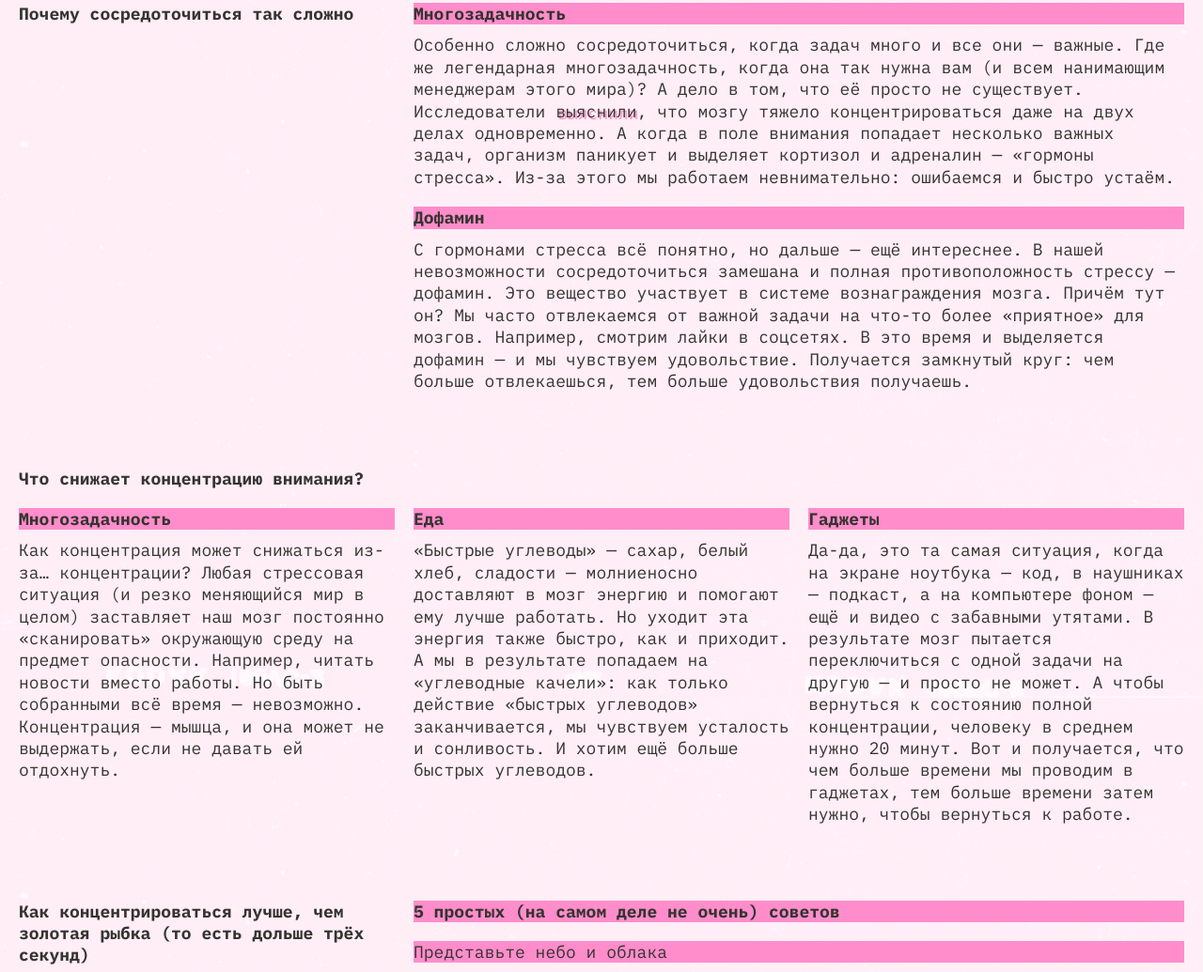
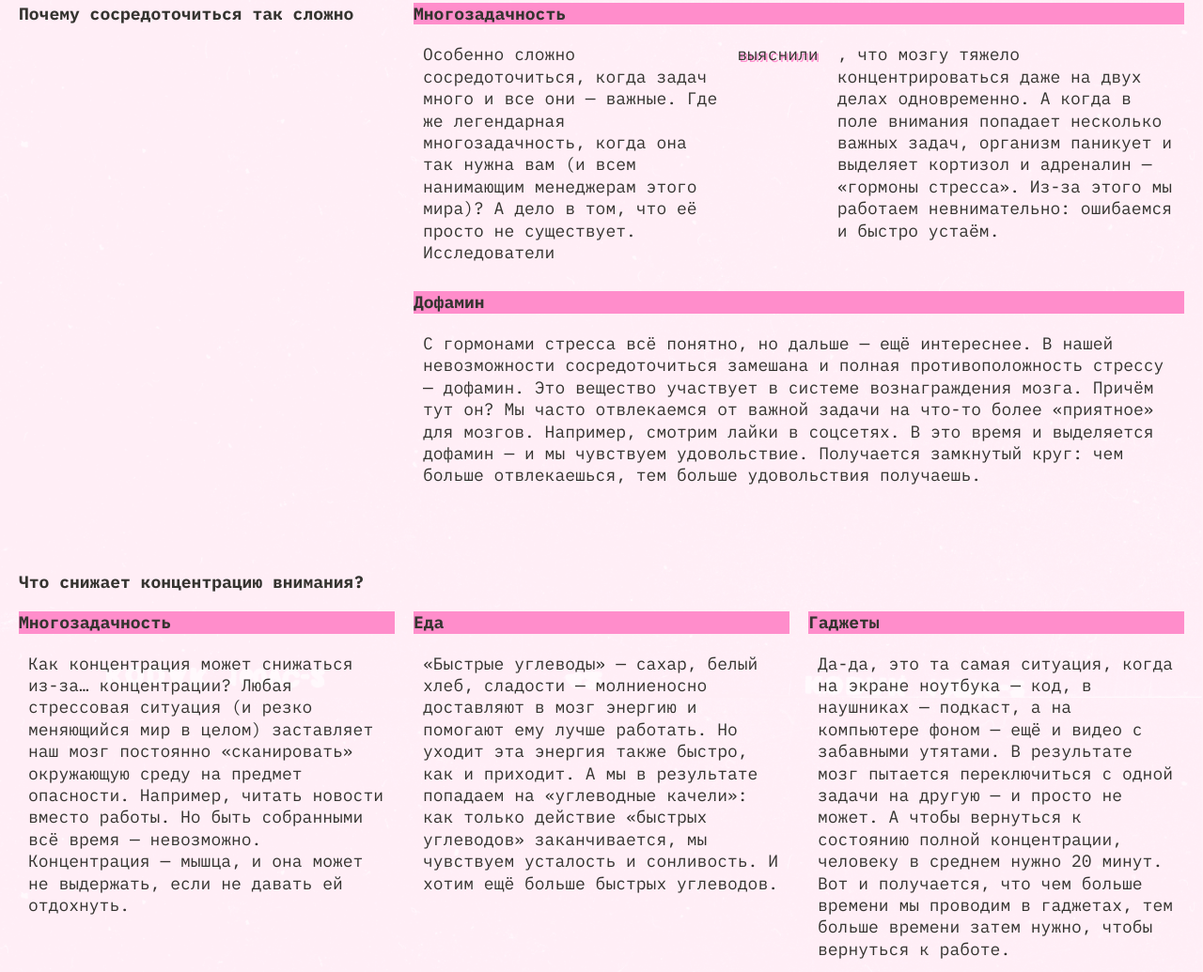
Before and after one commit to azizkaspiysk1990/slozhno-sosredotochitsya-fd, a plain HTML site: page index.html in a window 1280 px wide. Shown: the part 857-1892 px from the top of the page at 94% size. Drawn offline with Linux system fonts and the light colour scheme.

Commit message:
На третью проверку ревьюеру

```diff
--- a/styles/style.css
+++ b/styles/style.css
@@ -146,6 +146,12 @@
 
 .article__title {
   margin-block-end: 10px;
+}
+
+.article__text {
+  display: flex;
+  padding: 10px;
+  gap: 20px;
 }
 
 .article__title-how {
@@ -337,17 +343,12 @@
     flex-direction: row;
   }
 
-  .main__section {
-    display: grid;
-    grid-template-columns: repeat(3, 1fr);
-  }
-
   .section__article-why {
     grid-column: 2 / 4;
   }
 
   .section__article-what {
-    grid-template-columns: repeat(3, 1fr);
+    grid-template-columns: repeat(auto-fit, minmax(30%, 1fr));
     gap: 20px;
   }
 
```
